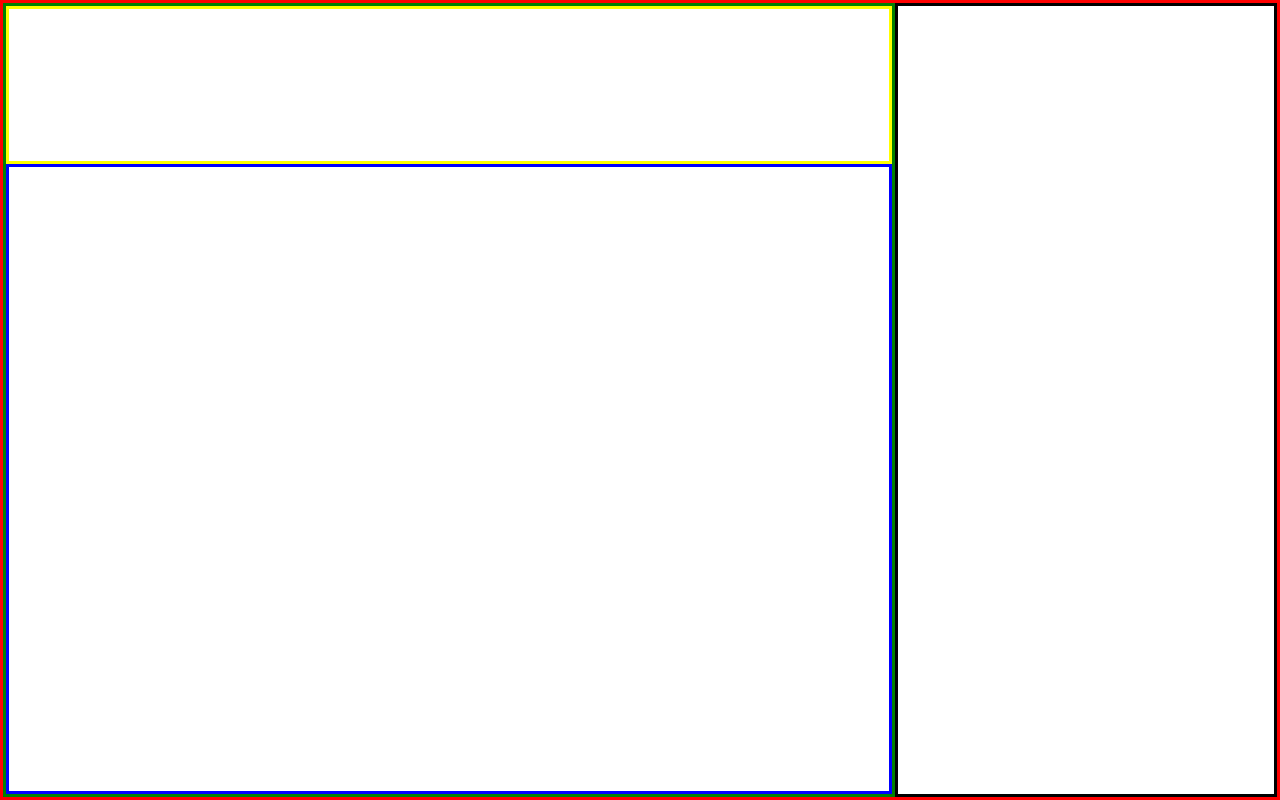
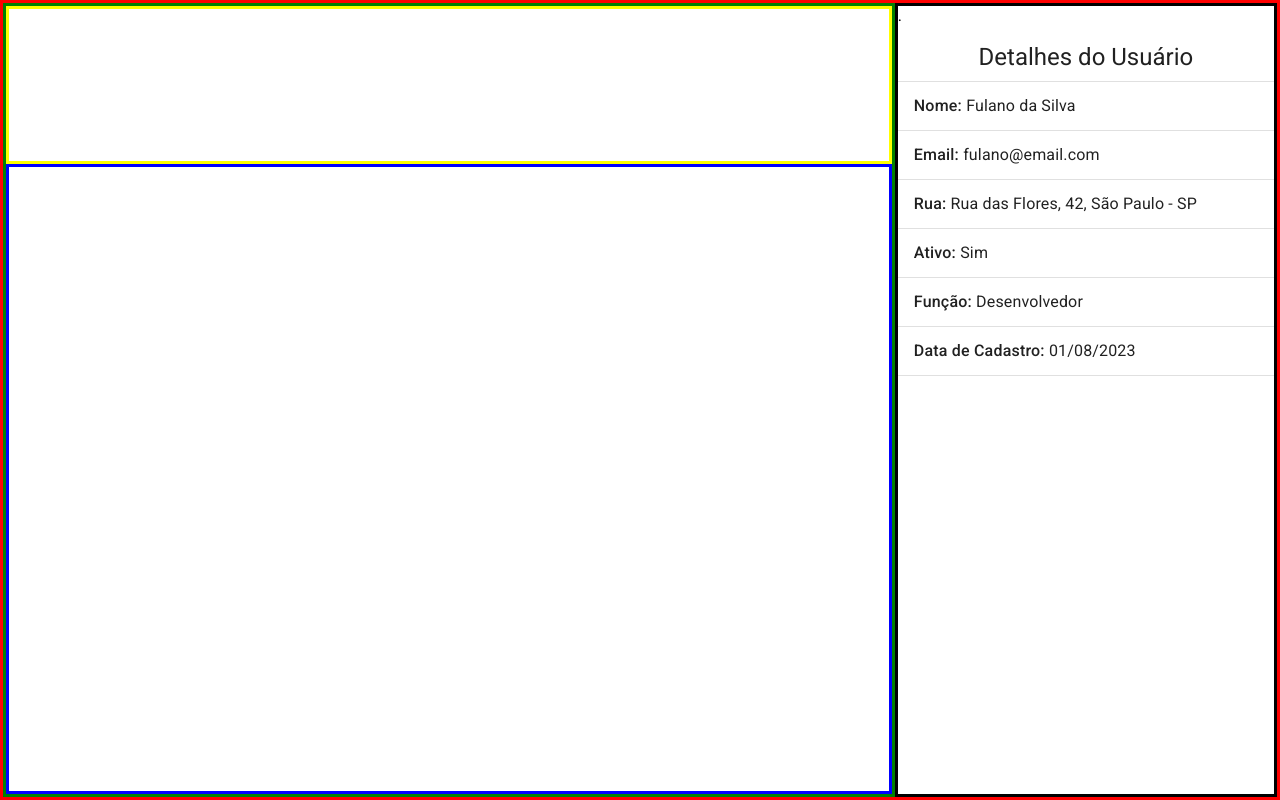
Before and after one commit to lucas-dantas-acelera-maker/angular-users-filter, an Angular app: page / in a window 1280 px wide. Built offline with nearby package versions, Linux system fonts and the light colour scheme.

Commit message:
feat: add mocked user details component with angular material and components modules

```diff
--- a/src/app/app.component.html
+++ b/src/app/app.component.html
@@ -10,5 +10,6 @@
   </div>
   <div class="right-container">
     <!-- Right div content: user details component -->
+    <app-user-details />
   </div>
 </div>
--- a/src/app/app.module.ts
+++ b/src/app/app.module.ts
@@ -3,10 +3,11 @@
 
 import { AppComponent } from './app.component';
 import { BrowserAnimationsModule } from '@angular/platform-browser/animations';
+import { ComponentsModule } from 'src/app/components/components.module';
 
 @NgModule({
   declarations: [AppComponent],
-  imports: [BrowserModule, BrowserAnimationsModule],
+  imports: [BrowserModule, BrowserAnimationsModule, ComponentsModule],
   providers: [],
   bootstrap: [AppComponent],
 })
--- /dev/null
+++ b/src/app/components/user-details/user-details.component.html
@@ -0,0 +1,50 @@
+<div class="user-details">
+  .<mat-list>
+    <mat-list-item class="u-text-align-center">
+      <span class="mat-h1">Detalhes do Usuário</span>
+    </mat-list-item>
+
+    <mat-divider></mat-divider>
+
+    <mat-list-item>
+      <span class="mat-h2">Nome: </span>
+      <span class="mat-h3">Fulano da Silva</span>
+    </mat-list-item>
+
+    <mat-divider />
+
+    <mat-list-item>
+      <span class="mat-h2">Email: </span>
+      <span class="mat-h3">fulano&#64;email.com</span>
+    </mat-list-item>
+
+    <mat-divider />
+
+    <mat-list-item>
+      <span class="mat-h2">Rua: </span>
+      <span class="mat-h3">Rua das Flores, 42, São Paulo - SP</span>
+    </mat-list-item>
+
+    <mat-divider />
+
+    <mat-list-item>
+      <span class="mat-h2">Ativo: </span>
+      <span class="mat-h3">Sim</span>
+    </mat-list-item>
+
+    <mat-divider />
+
+    <mat-list-item>
+      <span class="mat-h2">Função: </span>
+      <span class="mat-h3">Desenvolvedor</span>
+    </mat-list-item>
+
+    <mat-divider />
+
+    <mat-list-item>
+      <span class="mat-h2">Data de Cadastro: </span>
+      <span class="mat-h3">01/08/2023</span>
+    </mat-list-item>
+    <mat-divider />
+  </mat-list>
+</div>
--- /dev/null
+++ b/src/app/components/user-details/user-details.component.scss
@@ -0,0 +1,8 @@
+.user-details {
+    width: 100%;
+    height: 100%;
+}
+
+mat-list-item .mat-h2 {
+    font-size: 1em;
+}
--- a/src/styles.scss
+++ b/src/styles.scss
@@ -1,4 +1,6 @@
 /* You can add global styles to this file, and also import other style files */
+
+@import "./styles/utils/text-align-center";
 
 html, body { height: 100%; }
 body { margin: 0; font-family: Roboto, "Helvetica Neue", sans-serif; }
--- /dev/null
+++ b/src/styles/utils/_text-align-center.scss
@@ -0,0 +1,3 @@
+.u-text-align-center {
+    text-align: center;
+}
```
Also changed, not shown: src/app/angular-material/angular-material.module.ts (added, +9 -0 lines), src/app/components/components.module.ts (added, +10 -0 lines), src/app/components/user-details/user-details.component.ts (added, +10 -0 lines), 1 other file (tests, documents, lock files or other folders).
